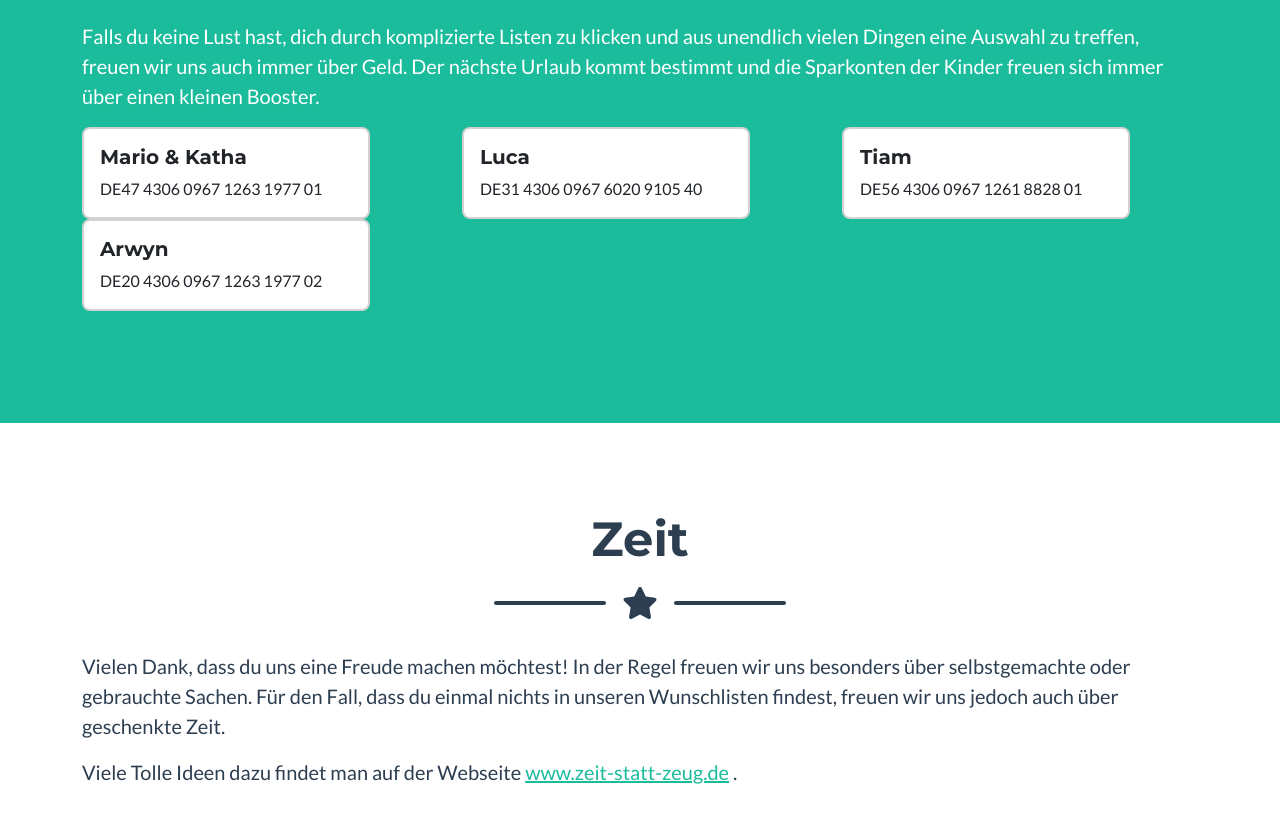
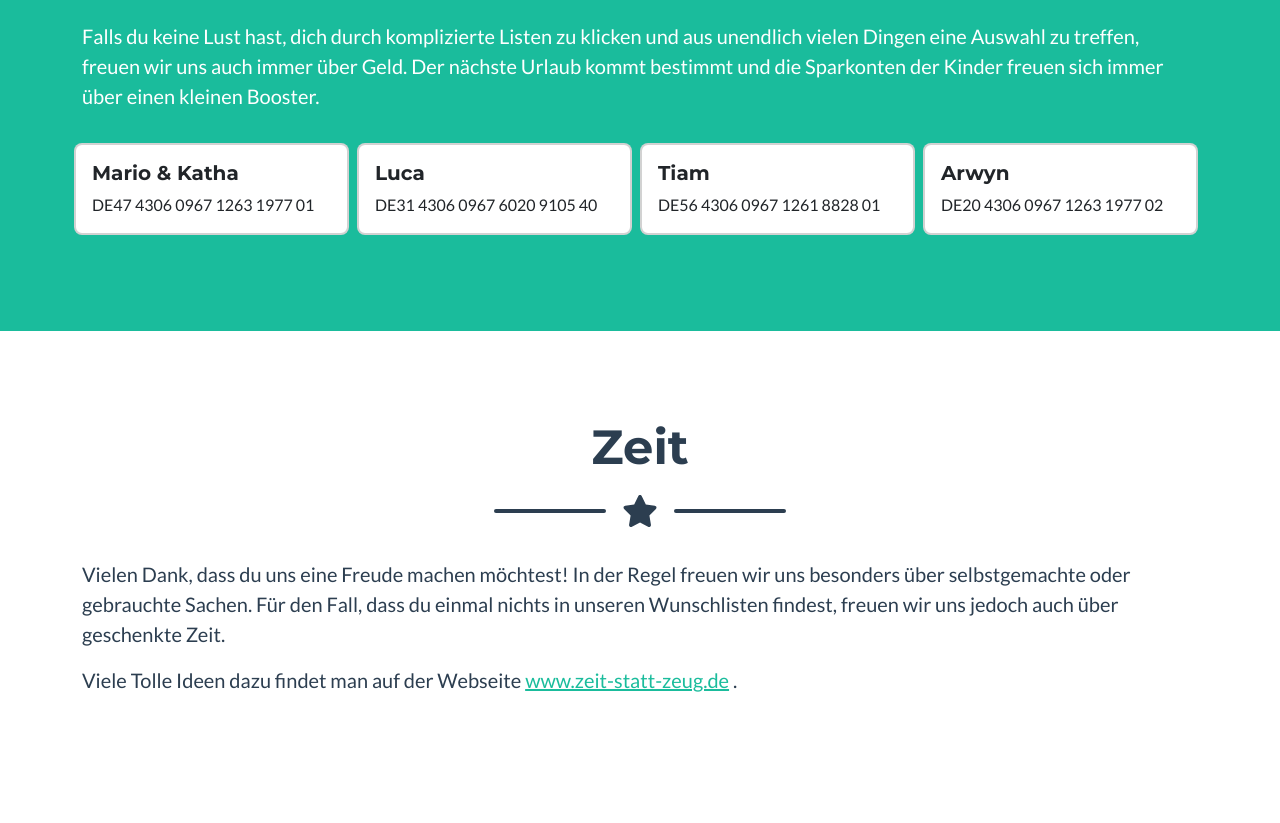
Before and after one commit to MarioHesse/Website-Gespensterfisch-Wunschliste, a plain HTML site: page index.html in a window 1280 px wide. Shown: the part 1570-2393 px from the top of the page. Drawn offline with nearby package versions, Linux system fonts and the light colour scheme.

Commit message:
Update index.html - improved money bank account cards

```diff
--- a/index.html
+++ b/index.html
@@ -126,49 +126,42 @@
       <div class="col-lg ms-auto">
         <p class="lead">
           Falls du keine Lust hast, dich durch komplizierte Listen zu klicken und aus unendlich vielen Dingen eine Auswahl zu treffen, freuen wir uns auch immer über Geld. Der nächste Urlaub kommt bestimmt und die Sparkonten der Kinder freuen sich immer über einen kleinen Booster.
+        </p>
+      </div>
 
-                <div class="row">
-
+      <div class="row row-cols-1 row-cols-md-4 g-2">
         <div class="col">
-                    <div class="card text-dark" style="width: 18rem;">
+          <div class="card text-dark">
             <div class="card-body">
               <h5 class="card-title">Mario & Katha</h5>
               <p class="card-text">DE47 4306 0967 1263 1977 01</p>
             </div>
           </div>
         </div>
-
         <div class="col">
-                    <div class="card text-dark" style="width: 18rem;">
+          <div class="card text-dark">
             <div class="card-body">
               <h5 class="card-title">Luca</h5>
               <p class="card-text">DE31 4306 0967 6020 9105 40</p>
             </div>
           </div>
         </div>
-
         <div class="col">
-                    <div class="card text-dark" style="width: 18rem;">
+          <div class="card text-dark">
             <div class="card-body">
               <h5 class="card-title">Tiam</h5>
               <p class="card-text">DE56 4306 0967 1261 8828 01</p>
             </div>
           </div>
         </div>
-
         <div class="col">
-                    <div class="card text-dark" style="width: 18rem;">
+          <div class="card text-dark">
             <div class="card-body">
               <h5 class="card-title">Arwyn</h5>
               <p class="card-text">DE20 4306 0967 1263 1977 02</p>
             </div>
           </div>
         </div>
-
-              </div>
-
-
-              </p>
       </div>
     </div>
   </div>
```
Lines whose indentation alone changed are shown as unchanged.
